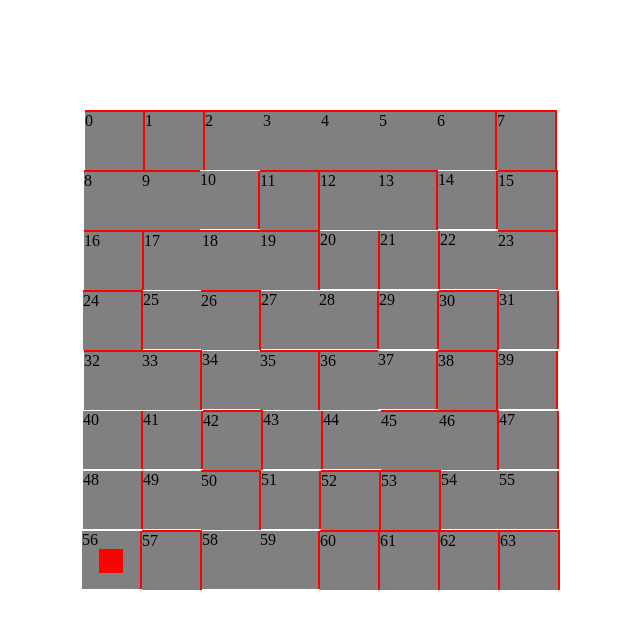
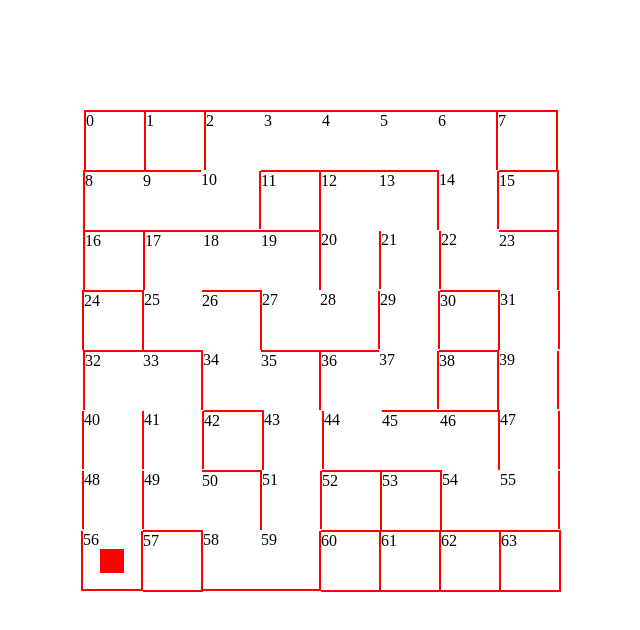
Before and after one commit to stephanos7/north-game, a plain HTML site: page rotate.html in a window 1280 px wide. Shown: the whole page, without its empty margins (319-959 px from the left). Drawn offline with nearby package versions, Linux system fonts and the light colour scheme.

Commit message:
add boundary walls and rationalise borders

```diff
--- a/css/main.css
+++ b/css/main.css
@@ -12,7 +12,7 @@
 .box {
     width: 58px;
     height: 58px;
-    background-color: grey;
+    background-color: white;
 
 
 }
@@ -23,6 +23,14 @@
 
 .right-border {
     border-right: 2px solid red;
+}
+
+.left-border{
+    border-left: 2px solid red;
+}
+
+.bottom-border{
+    border-bottom: 2px solid red;
 }
 
 .red {
--- a/js/apptwo.js
+++ b/js/apptwo.js
@@ -6,7 +6,7 @@ function Hero(dimension){
 
 
 
-//Constructor of each new level
+//Constructor of each new level object
 function Level(size){
     this.size = size;
     this.totalCells = size * size;
@@ -18,7 +18,6 @@ function Level(size){
     this.leftBorder = [];
     this.topBorder = [];
     this.bottomBorder = [];
-    //this.mazeSource = [];
     this.secretPath = [56,48,40,32,33,41,49,50,58,59,51,43,35,34,26,25,17,18,19,27,28,20,12,13,21,29,37,36,44,45,46,54,55,47,39,31,23,22,14,6,5,4,3,2,10,9,8];
     this.directionsToBreakWalls = [];
 
@@ -43,10 +42,17 @@ this.applyBorderTop(size);
 this.applyBorderBottom(size);
 this.defineWalls(this.matrix, this.secretPath);
 this.breakWalls(this.secretPath);
+this.drawStandingWalls(this.matrix);
+this.drawLeftBoundaryWalls(this.leftBorder, this.matrix);
+this.drawBottomBoundaryWalls(this.bottomBorder, this.matrix);
+
+
+
 
 
 }
 
+//Prototypical Functions of each level
 
 Level.prototype.applyBorderRight = function(size){
     this.rightBorder.push(size - 1);
@@ -121,8 +127,21 @@ Level.prototype.drawStandingWalls = function(mazeArray){
     })
 }
 
+Level.prototype.drawLeftBoundaryWalls = function(borderArray, mazeArray){
+        borderArray.forEach(function(element){
+        var make = $("[order=" +  mazeArray[element].order + "]");
+        $(make).addClass("left-border");
+    })
+}
 
-//Prototypical Functions of the level
+Level.prototype.drawBottomBoundaryWalls = function(borderArray, mazeArray){
+        borderArray.forEach(function(element){
+        var make = $("[order=" +  mazeArray[element].order + "]");
+        $(make).addClass("bottom-border");
+    })
+}
+
+
 Level.prototype.timer = function(){
 
 }
@@ -242,13 +261,11 @@ $(document).ready(function() {
         console.log("bottom border " + level.bottomBorder);
 
 
-
-
+     console.log(level.leftBorder);
     //level.timer();
     //level.orchestration(level.randomiseMovements(level.arrayOfFns));
    //checks
     console.log(level.matrix);
-    level.drawStandingWalls(level.matrix);
 
 
     /*level.reDraw();
```
Also changed, not shown: css/second.css (deleted, +0 -15 lines).
